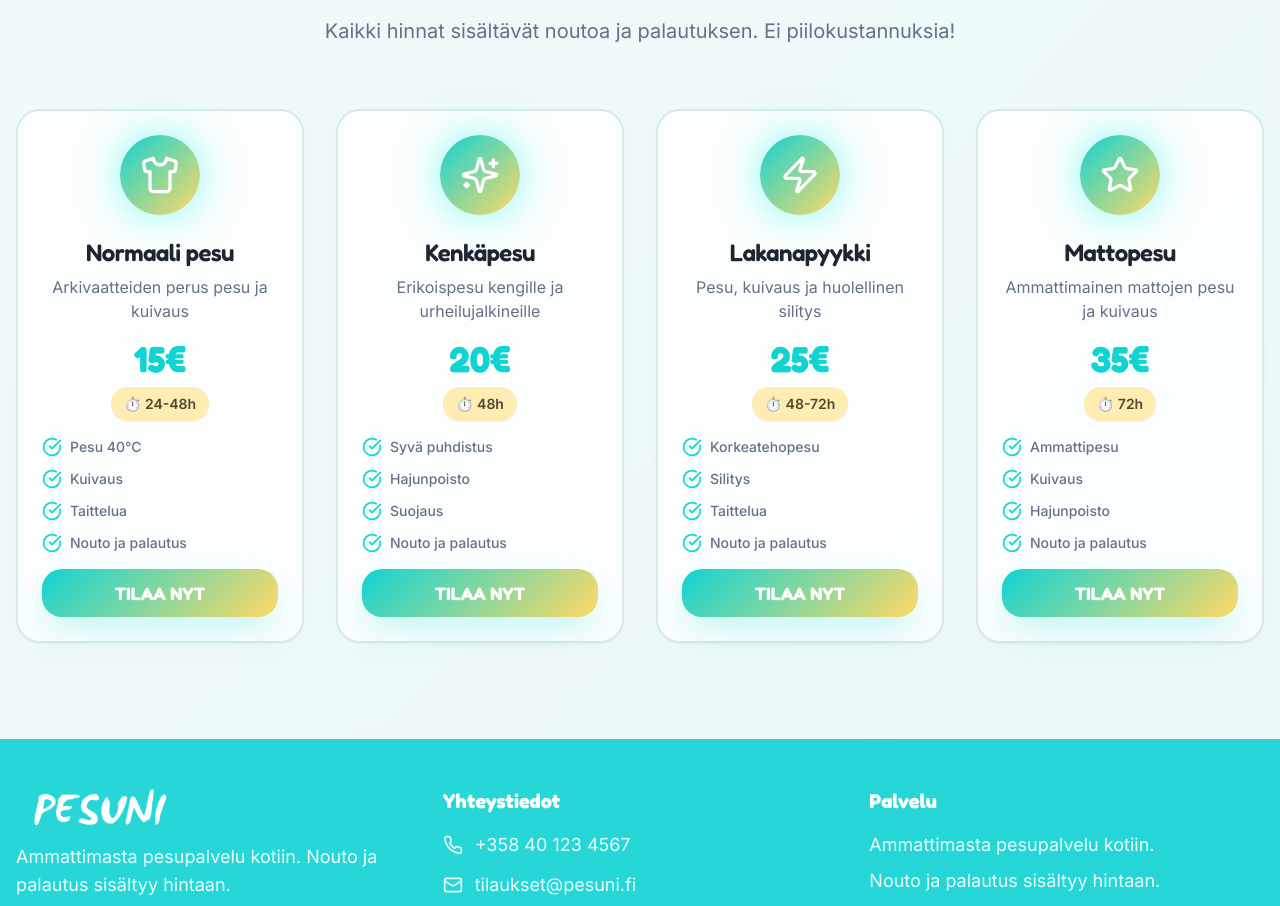
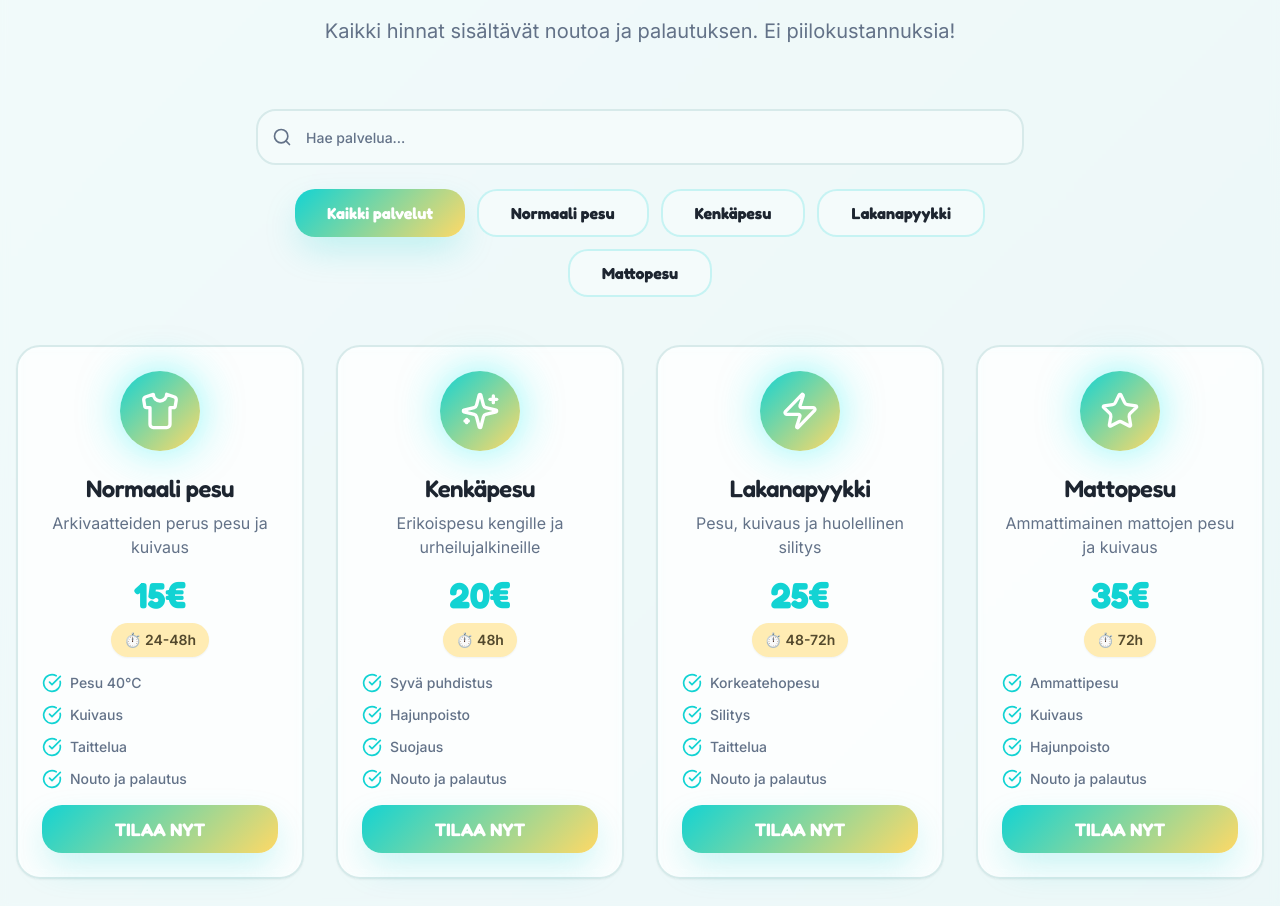
Before and after one commit to alexpormeister/pyykkini, a React (Vite) app: page / in a window 1280 px wide. Shown: the part 844-1750 px from the top of the page. Built offline with nearby package versions, Linux system fonts and the light colour scheme.

Commit message:
Refactor landing page content

```diff
--- a/src/pages/Landing.tsx
+++ b/src/pages/Landing.tsx
@@ -3,7 +3,8 @@ import { Button } from "@/components/ui/button";
 import { Card, CardContent, CardDescription, CardHeader, CardTitle } from "@/components/ui/card";
 import { Badge } from "@/components/ui/badge";
 import { Dialog, DialogContent, DialogDescription, DialogHeader, DialogTitle } from "@/components/ui/dialog";
-import { Shirt, Sparkles, Zap, Star, CheckCircle, ArrowRight, Truck, Clock, Phone, Mail, MapPin } from "lucide-react";
+import { Input } from "@/components/ui/input";
+import { Shirt, Sparkles, Zap, Star, CheckCircle, ArrowRight, Truck, Clock, Phone, Mail, MapPin, Search } from "lucide-react";
 import { useAuth } from "@/contexts/AuthContext";
 import { useNavigate } from "react-router-dom";
 
@@ -56,11 +57,28 @@ const services: Service[] = [
   }
 ];
 
+const categories = [
+  { id: 'all', name: 'Kaikki palvelut' },
+  { id: 'normal', name: 'Normaali pesu' },
+  { id: 'shoes', name: 'Kenkäpesu' },
+  { id: 'sheets', name: 'Lakanapyykki' },
+  { id: 'carpets', name: 'Mattopesu' }
+];
+
 export const Landing = () => {
   const [selectedService, setSelectedService] = useState<Service | null>(null);
   const [showLoginDialog, setShowLoginDialog] = useState(false);
+  const [searchQuery, setSearchQuery] = useState("");
+  const [selectedCategory, setSelectedCategory] = useState("all");
   const { user } = useAuth();
   const navigate = useNavigate();
+
+  const filteredServices = services.filter(service => {
+    const matchesSearch = service.name.toLowerCase().includes(searchQuery.toLowerCase()) ||
+                         service.description.toLowerCase().includes(searchQuery.toLowerCase());
+    const matchesCategory = selectedCategory === 'all' || service.id === selectedCategory;
+    return matchesSearch && matchesCategory;
+  });
 
   const handleOrderNow = (service: Service) => {
     if (user) {
@@ -152,8 +170,38 @@ export const Landing = () => {
             </p>
           </div>
 
+          {/* Search and Filter Section */}
+          <div className="max-w-3xl mx-auto mb-12 space-y-6">
+            {/* Search Field */}
+            <div className="relative">
+              <Search className="absolute left-4 top-1/2 -translate-y-1/2 h-5 w-5 text-muted-foreground" />
+              <Input
+                type="text"
+                placeholder="Hae palvelua..."
+                value={searchQuery}
+                onChange={(e) => setSearchQuery(e.target.value)}
+                className="pl-12 h-14 text-lg"
+              />
+            </div>
+
+            {/* Category Buttons */}
+            <div className="flex flex-wrap gap-3 justify-center">
+              {categories.map((category) => (
+                <Button
+                  key={category.id}
+                  variant={selectedCategory === category.id ? "hero" : "outline"}
+                  size="lg"
+                  onClick={() => setSelectedCategory(category.id)}
+                  className="font-fredoka font-bold btn-bounce-hover"
+                >
+                  {category.name}
+                </Button>
+              ))}
+            </div>
+          </div>
+
           <div className="grid grid-cols-1 sm:grid-cols-2 lg:grid-cols-4 gap-6 lg:gap-8">
-            {services.map((service, index) => {
+            {filteredServices.map((service, index) => {
               const Icon = service.icon;
               return (
                 <Card
```
